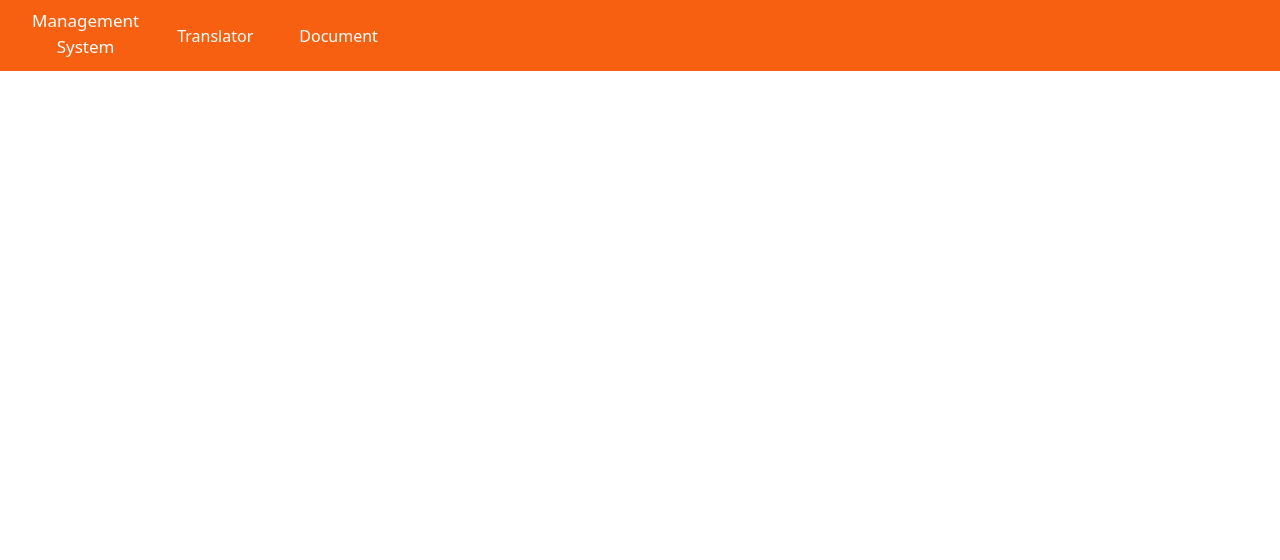
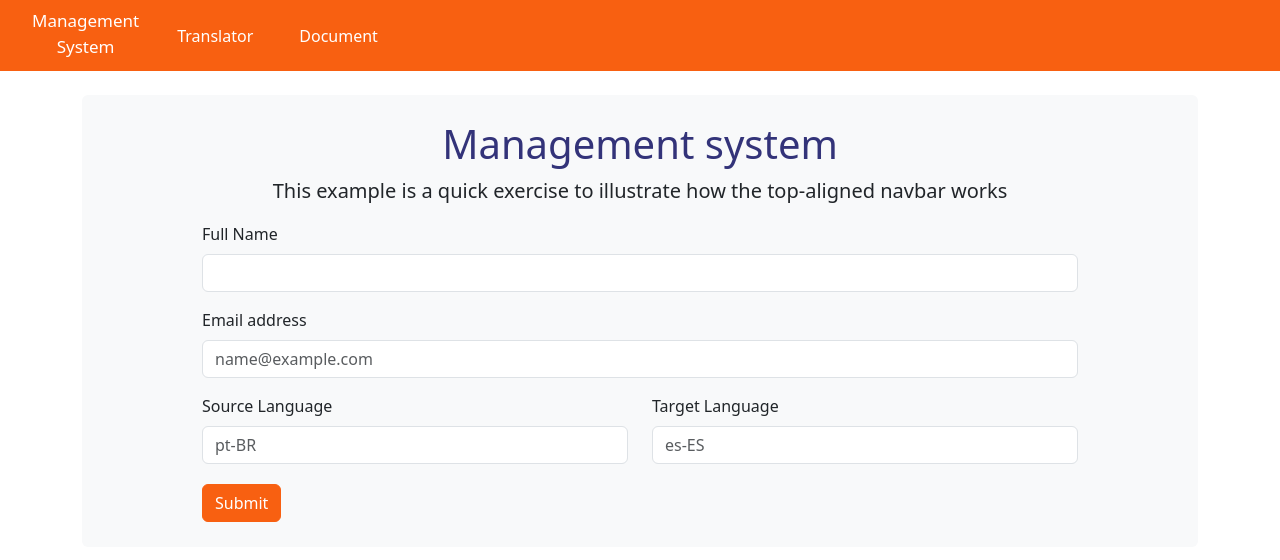
Before and after one commit to gabrielsantospds/Management-System-Frontend, a Vue app: page /newTranslator in a window 1280 px wide. Shown: the top 560 px of the page. Built offline with nearby package versions, Linux system fonts and the light colour scheme.

Commit message:
create translators list view

```diff
--- a/package.json
+++ b/package.json
@@ -11,6 +11,7 @@
     "lint": "eslint . --ext .vue,.js,.jsx,.cjs,.mjs --fix --ignore-path .gitignore"
   },
   "dependencies": {
+    "axios": "^1.7.2",
     "vue": "^3.4.29",
     "vue-router": "^4.3.3"
   },
--- a/src/App.vue
+++ b/src/App.vue
@@ -10,16 +10,14 @@ import { RouterLink, RouterView } from 'vue-router'
         <div class="collapse navbar-collapse" id="navbarSupportedContent">
           <ul class="navbar-nav me-auto mb-2 mb-lg-0">
             <li class="nav-item">
-              <a class="nav-link" aria-current="page" href="#">Translator</a>
+              <RouterLink class="nav-link" to="/translatorsList">Translator</RouterLink>
             </li>
             <li class="nav-item">
-              <a class="nav-link" href="#">Document</a>
+              <RouterLink class="nav-link" to="/translatorsList">Document</RouterLink>
             </li>
           </ul>
         </div>
       </div>
-      <!-- <RouterLink to="/">Home</RouterLink>
-        <RouterLink to="/about">About</RouterLink> -->
     </nav>
   </header>
 
--- a/src/router/index.js
+++ b/src/router/index.js
@@ -1,13 +1,19 @@
 import { createRouter, createWebHistory } from 'vue-router'
 import TranslatorView from '../views/TranslatorView.vue'
+import TranslatorsList from '../views/TranslatorsList.vue'
 
 const router = createRouter({
   history: createWebHistory(import.meta.env.BASE_URL),
   routes: [
     {
-      path: '/',
-      name: 'home',
+      path: '/newTranslator',
+      name: 'newTranslator',
       component: TranslatorView
+    },
+    {
+      path: '/translatorsList',
+      name: 'translatorsList',
+      component: TranslatorsList
     }
   ]
 })
--- a/src/views/TranslatorView.vue
+++ b/src/views/TranslatorView.vue
@@ -1,4 +1,55 @@
 <script>
+import axios from 'axios';
+
+export default {
+  data() {
+    return {
+      formValidity: false,
+      translator: {
+        name: '',
+        email: '',
+        source_language: '',
+        target_language: ''
+      }
+
+    }
+  },
+  methods: {
+    async send() {
+      //Fix error
+      if(this.formValidity) {
+        try {
+          const response = await axios.post('http://localhost:8080/translator', this.translator)
+          console.log(response)
+          const statusCode = response.status
+          if (statusCode == 201) {
+            this.$router.push('/translatorsList')
+          }
+        } catch (error) {
+          console.log(error)
+        }
+      }
+    },
+    validation() {
+      const form = document.querySelector('.needs-validation')
+      if(form) {
+        form.addEventListener('submit', event => {
+          this.formValidity = form.checkValidity
+          if (!form.checkValidity()) {
+            event.preventDefault()
+            event.stopPropagation()
+          }
+
+          form.classList.add('was-validated')
+        })
+      }
+    }
+  },
+  mounted() {
+    this.validation()
+  }
+}
+
 </script>
 
 <template>
@@ -9,26 +60,41 @@
       </h1>
 
       <p class="lead">
-        This example is a quick exercise to illustrate how the top-aligned navbar works. As you scroll, this navbar remains in its original position and moves with the rest of the page.
+        This example is a quick exercise to illustrate how the top-aligned navbar works
       </p>
 
-      <form action="">
+      <form novalidate class="needs-validation" v-on:submit.prevent="send()">
         <div class="mb-3">
-          <label for="exampleFormControlInput1" class="form-label">Full Name</label>
-          <input type="text" class="form-control" id="exampleFormControlInput1" placeholder="">
+          <label for="input1" class="form-label">Full Name</label>
+          <input type="text" required v-model="translator.name" class="form-control" id="input1" placeholder="">
+          <div class="invalid-feedback">
+            Please provide a valid city.
+          </div>
         </div>
         <div class="mb-3">
-          <label for="exampleFormControlInput1" class="form-label">Email address</label>
-          <input type="email" class="form-control" id="exampleFormControlInput1" placeholder="name@example.com">
+          <label for="input2" class="form-label">Email address</label>
+          <input type="email" required v-model="translator.email" class="form-control" id="input2"
+            placeholder="name@example.com">
+          <div class="invalid-feedback">
+            Please provide a valid city.
+          </div>
         </div>
         <div class="row">
           <div class="col">
-            <label for="exampleFormControlInput1" class="form-label">Full Name</label>
-            <input type="text" class="form-control" placeholder="First name" aria-label="First name">
+            <label for="input3" class="form-label">Source Language</label>
+            <input type="text" required v-model="translator.source_language" class="form-control" placeholder="pt-BR"
+              id="input3" aria-label="First name">
+            <div class="invalid-feedback">
+              Please provide a valid city.
+            </div>
           </div>
           <div class="col">
-            <label for="exampleFormControlInput1" class="form-label">Full Name</label>
-            <input type="text" class="form-control" placeholder="Last name" aria-label="Last name">
+            <label for="input4" class="form-label">Target Language</label>
+            <input type="text" required v-model="translator.target_language" class="form-control" placeholder="es-ES"
+              id="input4" aria-label="Last name">
+            <div class="invalid-feedback">
+              Please provide a valid city.
+            </div>
           </div>
         </div>
         <button type="submit" class="btn btn-primary">Submit</button>
@@ -38,9 +104,8 @@
 </template>
 
 <style>
-
 .rounded {
-  padding: 48px 120px 48px 120px !important;
+  padding: 25px 120px 25px 120px !important;
 }
 
 h1 {
@@ -48,8 +113,11 @@ h1 {
   text-align: center;
 }
 
+.lead {
+  text-align: center;
+}
+
 .btn {
   margin-top: 20px;
 }
-
 </style>
--- /dev/null
+++ b/src/views/TranslatorsList.vue
@@ -0,0 +1,145 @@
+<script>
+import axios from 'axios';
+
+
+export default {
+    data() {
+        return {
+            translators: [],
+            currentPage: 0,
+            totalPages: 0
+        }
+    },
+
+    created() {
+        this.fetchTranslators()
+    },
+
+    methods: {
+        fetchTranslators() {
+            axios.get('http://localhost:8080/translators', {
+                params: {
+                    page: this.currentPage
+                }
+            })
+                .then(response => {
+                    this.translators = response.data.content
+                    this.totalPages = response.data.page.totalPages
+                })
+                .catch(error => {
+                    console.log(error)
+                })
+        },
+
+        nextPage() {
+            if (this.currentPage < this.totalPages - 1) {
+
+                this.currentPage++
+                this.fetchTranslators()
+            }
+        },
+
+        previousPage() {
+            if (this.currentPage > 0) {
+                this.currentPage--
+                this.fetchTranslators()
+            }
+        }
+    }
+}
+</script>
+
+<template>
+    <main class="container">
+        <div class="bg-body-tertiary p-5 rounded">
+            <h1>
+                Management system
+            </h1>
+            <div>
+                <RouterLink class="btn btn-primary" to="/newTranslator">New Translator</RouterLink>
+            </div>
+            <hr>
+            <table class="table table-hover">
+                <thead>
+                    <tr>
+                        <td><b>NAME</b></td>
+                        <td><b>EMAIL</b></td>
+                        <td><b>SOURCE LANGUAGE</b></td>
+                        <td><b>TARGET LANGUAGE</b></td>
+                        <td></td>
+                        <td></td>
+                    </tr>
+                </thead>
+                <tbody>
+                    <tr v-for="translator in translators" :key="translator.id">
+                        <td>{{ translator.name }}</td>
+                        <td>{{ translator.email }}</td>
+                        <td>{{ translator.source_language }}</td>
+                        <td>{{ translator.target_language }}</td>
+                        <td>
+                            <a class="btn btn-sm btn-secondary">Edit</a>
+                        </td>
+                        <td>
+                            <a class="btn btn-sm btn-secondary">Delete</a>
+                        </td>
+                    </tr>
+                </tbody>
+            </table>
+            <div id="icon-content">
+                <span class="icon-button" title="Previous Page" v-on:click.prevent="previousPage">
+                    <svg xmlns="http://www.w3.org/2000/svg" width="25" height="25" fill="currentColor"
+                        class="bi bi-caret-left-square-fill" viewBox="0 0 16 16">
+                        <path
+                            d="M0 2a2 2 0 0 1 2-2h12a2 2 0 0 1 2 2v12a2 2 0 0 1-2 2H2a2 2 0 0 1-2-2zm10.5 10V4a.5.5 0 0 0-.832-.374l-4.5 4a.5.5 0 0 0 0 .748l4.5 4A.5.5 0 0 0 10.5 12" />
+                    </svg>
+                </span>
+                <span class="icon-button" title="Next Page" v-on:click.prevent="nextPage">
+                    <svg xmlns="http://www.w3.org/2000/svg" width="25" height="25" fill="currentColor"
+                        class="bi bi-caret-right-square-fill" viewBox="0 0 16 16">
+                        <path
+                            d="M0 2a2 2 0 0 1 2-2h12a2 2 0 0 1 2 2v12a2 2 0 0 1-2 2H2a2 2 0 0 1-2-2zm5.5 10a.5.5 0 0 0 .832.374l4.5-4a.5.5 0 0 0 0-.748l-4.5-4A.5.5 0 0 0 5.5 4z" />
+                    </svg>
+                </span>
+            </div>
+        </div>
+    </main>
+</template>
+
+<style>
+
+.table {
+    margin-bottom: 8px
+}
+
+.btn-primary,
+.btn-primary:hover,
+.btn-primary:active {
+    background-color: #F86011 !important;
+    border-color: #F86011 !important;
+}
+
+.btn-sm,
+.btn-sm:hover,
+.btn-sm:active {
+    width: 60px;
+    margin-top: 0;
+    background-color: #333379 !important;
+    border-color: #333379 !important;
+}
+
+.icon-button {
+    cursor: pointer;
+}
+
+#icon-content {
+    display: flex;
+    justify-content: flex-end;
+    gap: 15px;
+    padding-right: 20px;
+}
+
+.bi {
+    color: #333379;
+}
+
+</style>
```
Also changed, not shown: 1 other file (tests, documents, lock files or other folders).
